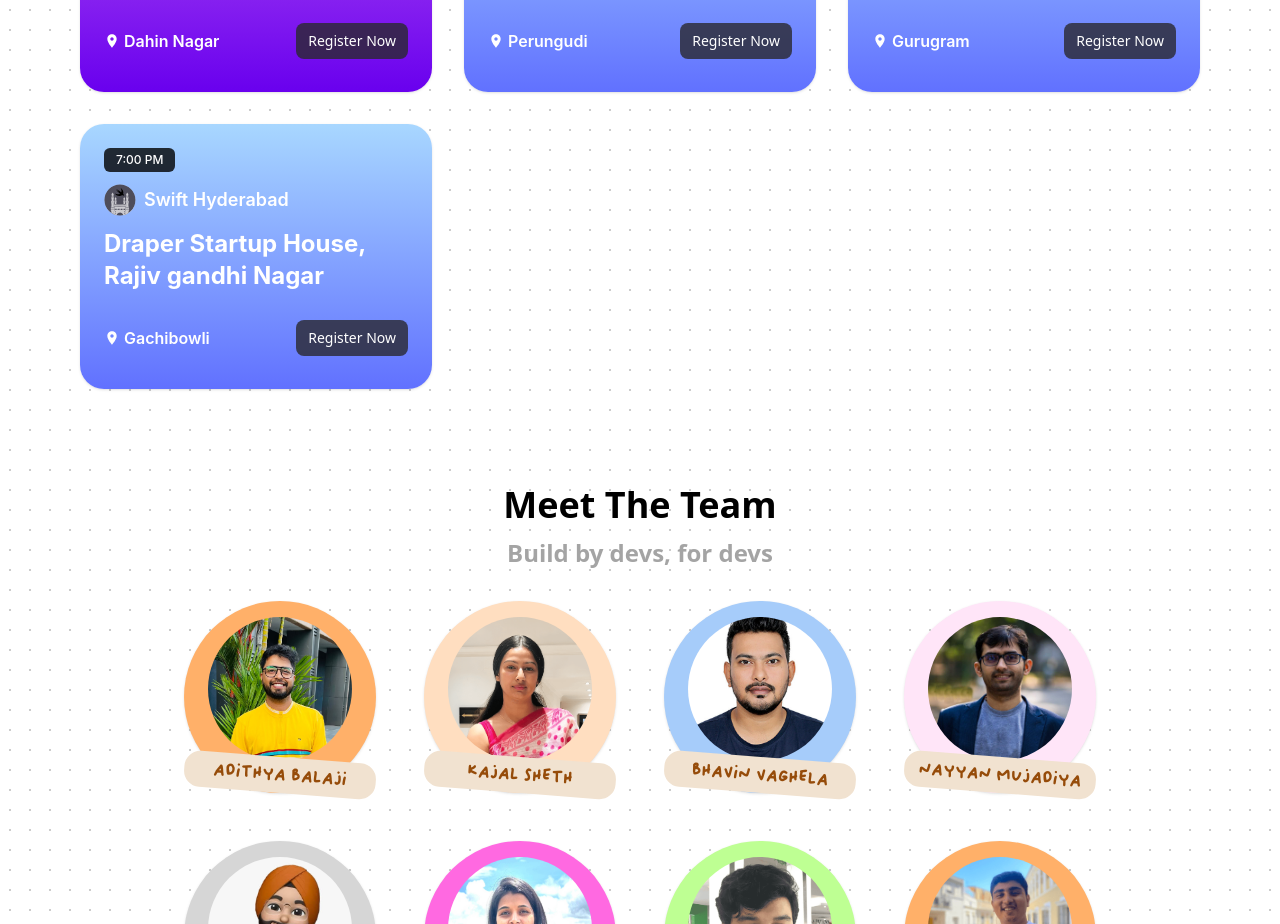
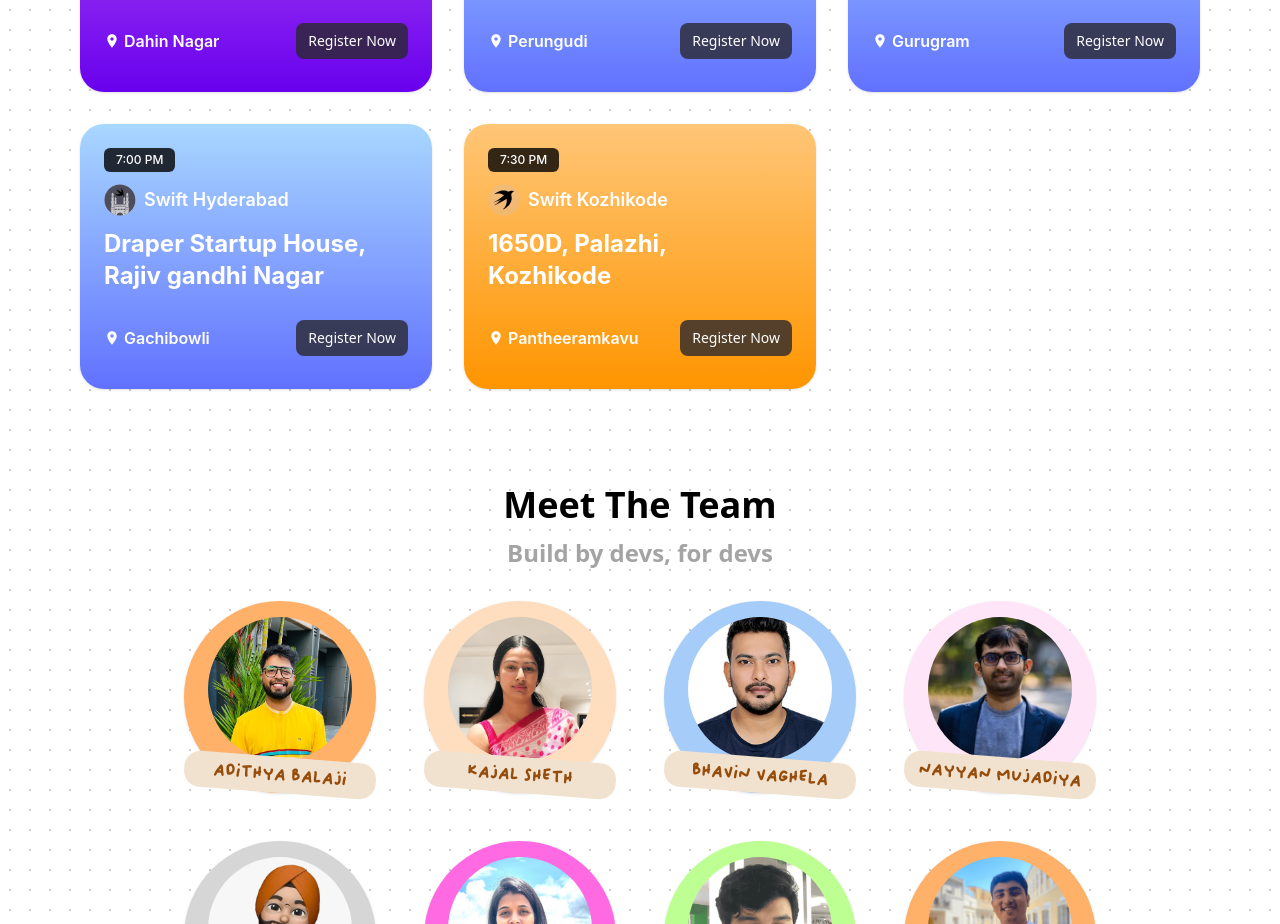
Before and after one commit to WatchPartyAroundIndia/watchpartyaroundindia.github.io, a React (Vite) app: page / in a window 1280 px wide. Shown: the part 3660-4584 px from the top of the page. Built offline with nearby package versions, Linux system fonts and the light colour scheme; a web font is replaced by a local one.

Commit message:
feat: add Swift Kozhikode chapter with event details to RegisterNow component

```diff
--- a/src/components/register-now.tsx
+++ b/src/components/register-now.tsx
@@ -86,6 +86,17 @@
       startColour: "#A8D7FF",
       endColour: "#6171FF",
     },
+    {
+      id: 8,
+      time: "7:30 PM",
+      logo: swiftLogo,
+      chapterName: "Swift Kozhikode",
+      venue: "1650D, Palazhi, Kozhikode",
+      location: "Pantheeramkavu",
+      registerLink: "#",
+      startColour: "#FFC677",
+      endColour: "#FF9500",
+    },
   ];
 
   return (
```
